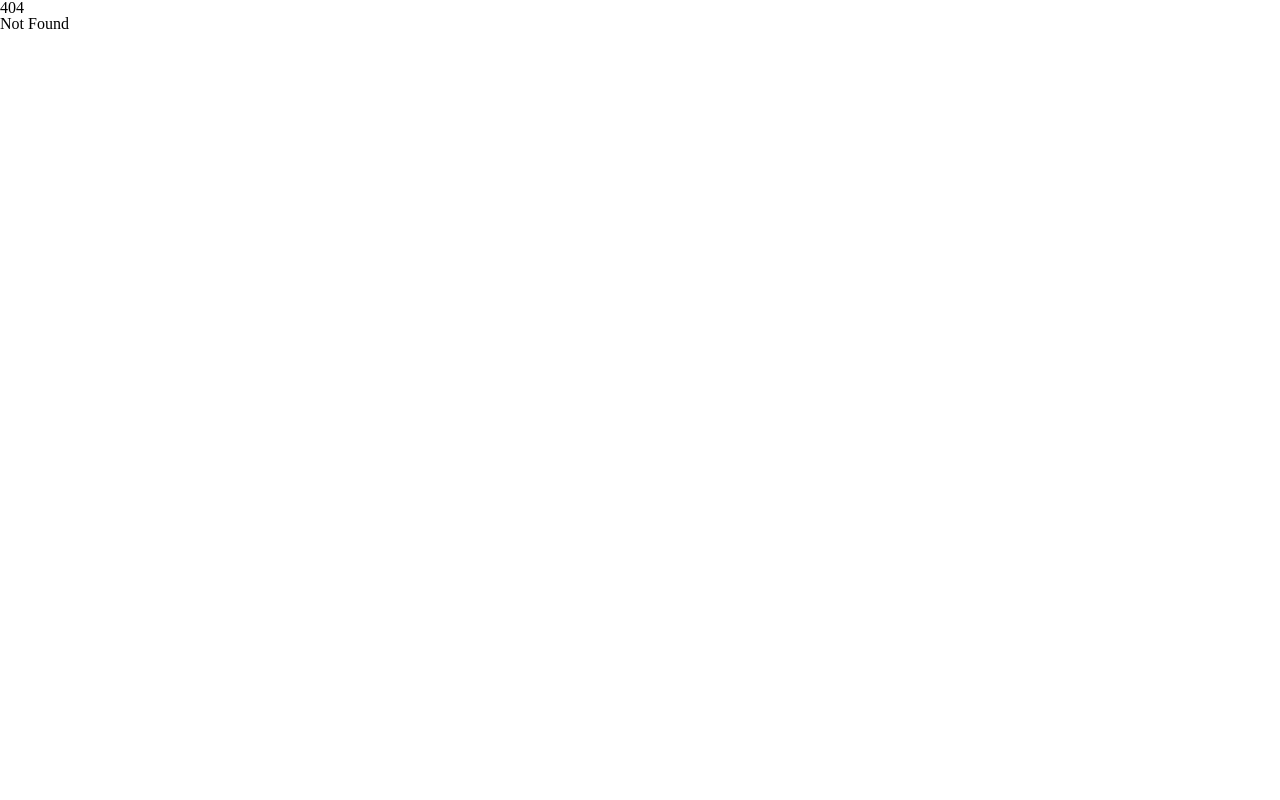
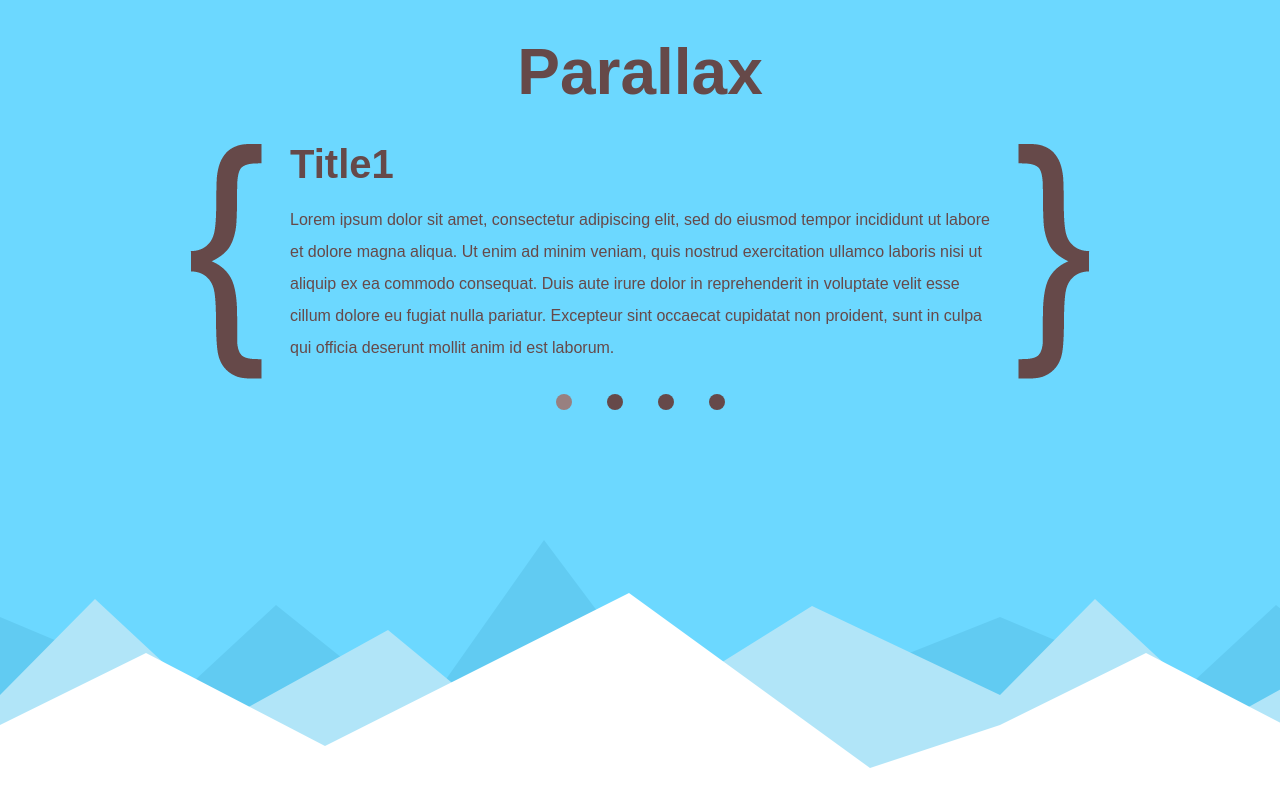
Before and after one commit to cxc421/svelte-practice, a SvelteKit app: page /26-parallax-v2 in a window 1280 px wide. Before the commit this address had no page. Built offline with nearby package versions, Linux system fonts and the light colour scheme.

Commit message:
feat: add parallax v2

```diff
--- a/src/routes/+page.svelte
+++ b/src/routes/+page.svelte
@@ -25,6 +25,7 @@
     { url: "/23-fade-slider", title: "Fade Slider" },
     { url: "/24-zoom-effect", title: "Zoom Effect" },
     { url: "/25-count-up-game", title: "Count Up Game" },
+    { url: "/26-parallax-v2", title: "Parallax V2" },
   ];
 </script>
 
--- /dev/null
+++ b/src/routes/26-parallax-v2/+page.svelte
@@ -0,0 +1,189 @@
+<script lang="ts">
+  const buttons = [0, 1, 2, 3];
+  const bgColors = ["#6cd8ff", "#ffe254", "#fb9f8a", "#879dc4"];
+  let selectButton = 0;
+  $: slideLeft = -700 * selectButton + "px";
+  $: bgPos = `${-20 * selectButton}px 100%`;
+  $: bg1Pos = `${-150 * selectButton}px 100%`;
+  $: bg2Pos = `${-700 * selectButton}px 100%`;
+</script>
+
+<div
+  class="container"
+  style:background-position={bgPos}
+  style:background-color={bgColors[selectButton]}
+>
+  <div id="bg1" style:background-position={bg1Pos}>
+    <div id="bg2" style:background-position={bg2Pos}>
+      <header>
+        <h1>Parallax</h1>
+      </header>
+      <main>
+        <div id="slide">
+          <div id="sections" style:left={slideLeft}>
+            <section>
+              <h1>Title1</h1>
+              <p>
+                Lorem ipsum dolor sit amet, consectetur adipiscing elit, sed do
+                eiusmod tempor incididunt ut labore et dolore magna aliqua. Ut
+                enim ad minim veniam, quis nostrud exercitation ullamco laboris
+                nisi ut aliquip ex ea commodo consequat. Duis aute irure dolor
+                in reprehenderit in voluptate velit esse cillum dolore eu fugiat
+                nulla pariatur. Excepteur sint occaecat cupidatat non proident,
+                sunt in culpa qui officia deserunt mollit anim id est laborum.
+              </p>
+            </section>
+            <section>
+              <h1>Title2</h1>
+              <p>
+                Lorem ipsum dolor sit amet, consectetur adipiscing elit, sed do
+                eiusmod tempor incididunt ut labore et dolore magna aliqua. Ut
+                enim ad minim veniam, quis nostrud exercitation ullamco laboris
+                nisi ut aliquip ex ea commodo consequat. Duis aute irure dolor
+                in reprehenderit in voluptate velit esse cillum dolore eu fugiat
+                nulla pariatur. Excepteur sint occaecat cupidatat non proident,
+                sunt in culpa qui officia deserunt mollit anim id est laborum.
+              </p>
+            </section>
+            <section>
+              <h1>Title3</h1>
+              <p>
+                Lorem ipsum dolor sit amet, consectetur adipiscing elit, sed do
+                eiusmod tempor incididunt ut labore et dolore magna aliqua. Ut
+                enim ad minim veniam, quis nostrud exercitation ullamco laboris
+                nisi ut aliquip ex ea commodo consequat. Duis aute irure dolor
+                in reprehenderit in voluptate velit esse cillum dolore eu fugiat
+                nulla pariatur. Excepteur sint occaecat cupidatat non proident,
+                sunt in culpa qui officia deserunt mollit anim id est laborum.
+              </p>
+            </section>
+            <section>
+              <h1>Title4</h1>
+              <p>
+                Lorem ipsum dolor sit amet, consectetur adipiscing elit, sed do
+                eiusmod tempor incididunt ut labore et dolore magna aliqua. Ut
+                enim ad minim veniam, quis nostrud exercitation ullamco laboris
+                nisi ut aliquip ex ea commodo consequat. Duis aute irure dolor
+                in reprehenderit in voluptate velit esse cillum dolore eu fugiat
+                nulla pariatur. Excepteur sint occaecat cupidatat non proident,
+                sunt in culpa qui officia deserunt mollit anim id est laborum.
+              </p>
+            </section>
+          </div>
+        </div>
+        <ul>
+          {#each buttons as button}
+            <li>
+              <a
+                href="#{button}"
+                class:current={button === selectButton}
+                on:click|preventDefault={() => (selectButton = button)}
+                >{button}</a
+              >
+            </li>
+          {/each}
+        </ul>
+      </main>
+    </div>
+  </div>
+</div>
+
+<style>
+  .container {
+    font-family: Arial, sans-serif;
+    -webkit-font-smoothing: antialiased;
+    color: #664949;
+    background: #6cd8ff url(/12/img/bg.png) 0 100% repeat-x;
+    transition:
+      background-position 0.3s,
+      background-color 0.3s;
+    height: 100vh;
+  }
+
+  #bg1 {
+    height: 100%;
+    background: url(/12/img/bg1.png) 0 100% repeat-x;
+    transition: background-position 0.3s;
+  }
+
+  #bg2 {
+    height: 100%;
+    background: url(/12/img/bg2.png) 0 100% repeat-x;
+    transition: background-position 0.3s;
+  }
+
+  header h1 {
+    padding: 40px 0;
+    text-align: center;
+    font-size: 4em;
+    font-weight: bold;
+  }
+
+  main {
+    display: block;
+    width: 900px;
+    background:
+      url(/12/img/left.png) no-repeat,
+      url(/12/img/right.png) no-repeat 100% 0;
+    margin: 0 auto;
+  }
+
+  #slide {
+    position: relative;
+    overflow: hidden;
+    display: block;
+    width: 700px;
+    height: 250px;
+    margin: 0 auto;
+  }
+
+  #sections {
+    position: absolute;
+    width: 2800px;
+    height: 100%;
+
+    transition: left 300ms;
+  }
+
+  section {
+    float: left;
+    width: 700px;
+  }
+
+  section h1 {
+    padding-bottom: 20px;
+    font-size: 2.5em;
+    font-weight: bold;
+  }
+
+  section p {
+    line-height: 2em;
+  }
+
+  ul {
+    clear: both;
+    text-align: center;
+  }
+
+  li {
+    display: inline-block;
+    margin-right: 35px;
+  }
+
+  li:last-child {
+    margin-right: 0;
+  }
+
+  li a {
+    text-indent: -9999px;
+    display: block;
+    width: 16px;
+    height: 16px;
+    border-radius: 8px;
+    background: #664949;
+  }
+
+  li a.current {
+    background: #988080;
+  }
+</style>
```
